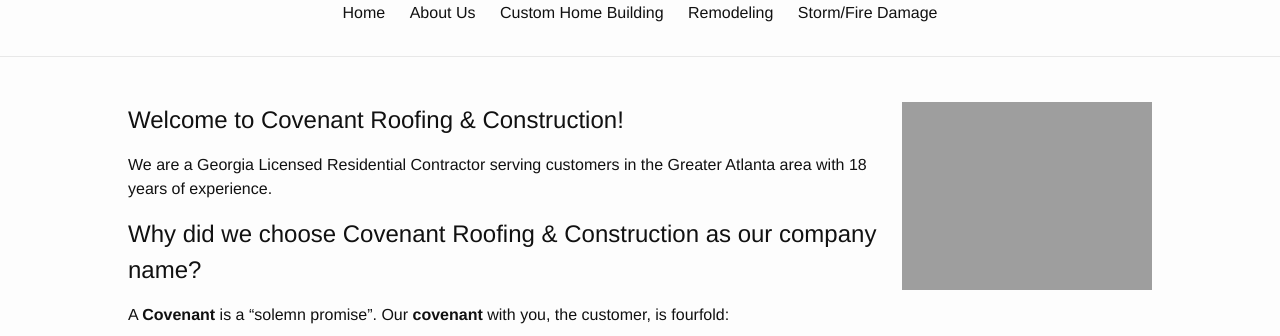
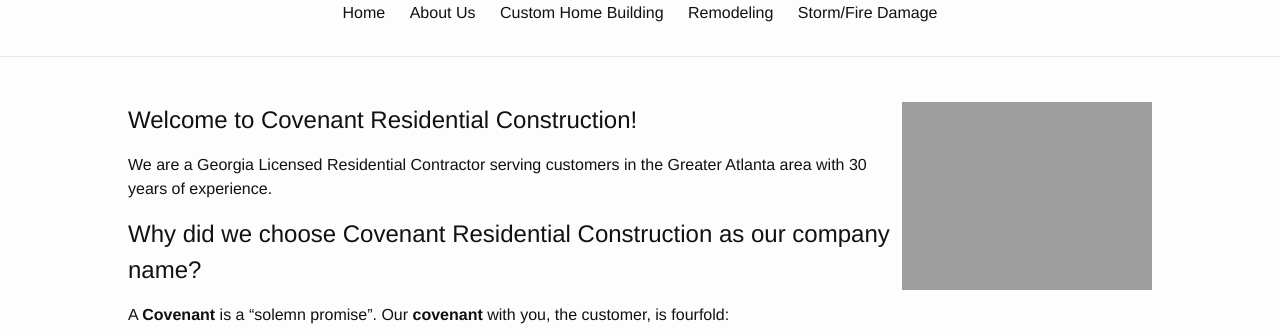
Before and after one commit to covenantrc/covenantrc.github.io, a Jekyll site: the page built from index.md, in a window 1280 px wide. Shown: the part 169-505 px from the top of the page. Built offline with Jekyll 4.4.1, drawn with Linux system fonts in a browser that asks for light colours.

Commit message:
Update name & years of experience

```diff
--- a/index.md
+++ b/index.md
@@ -5,11 +5,11 @@ layout: default
 
 <img src="res/Deck (2).jpg" style="float:right; width: 250px">
 
-## Welcome to Covenant Roofing & Construction!
-We are a Georgia Licensed Residential Contractor serving customers in the Greater Atlanta area with 18 years of experience.
+## Welcome to Covenant Residential Construction!
+We are a Georgia Licensed Residential Contractor serving customers in the Greater Atlanta area with 30 years of experience.
 
 
-## Why did we choose Covenant Roofing & Construction as our company name?
+## Why did we choose Covenant Residential Construction as our company name?
 A **Covenant** is a "solemn promise". Our **covenant** with you, the customer, is fourfold:
 
 
```
